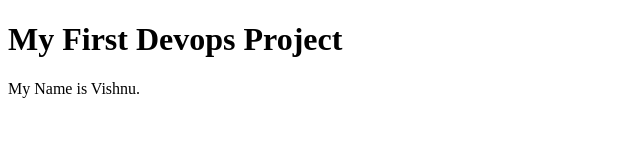
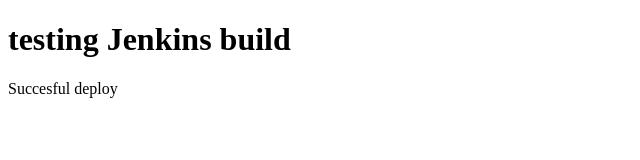
Before and after one commit to nagu3693/html, a plain HTML site: page index.html in a window 1280 px wide. Shown: the whole page, without its empty margins (0-640 px from the left). Drawn offline with Linux system fonts and the light colour scheme.

Commit message:
Changed index.html

```diff
--- a/index.html
+++ b/index.html
@@ -2,8 +2,8 @@
 <html>
 <body>
 
-<h1>My First Devops Project</h1>
-<p>My Name is Vishnu.</p>
+<h1>testing Jenkins build</h1>
+<p>Succesful deploy</p>
 
 </body>
 </html>
```
